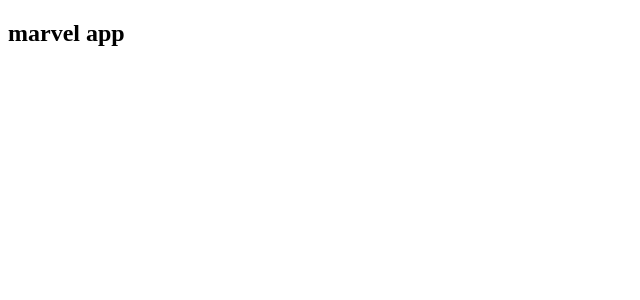
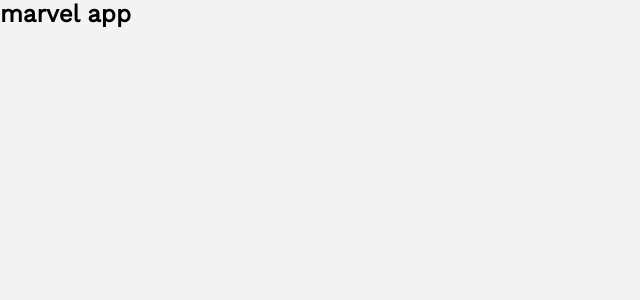
Before and after one commit to LucasViana1/hero-list, a JavaScript app: page / in a window 1280 px wide. Shown: the top 300 px of the page, without its empty margins (0-640 px from the left). Built offline with nearby package versions, Linux system fonts and the light colour scheme.

Commit message:
configuration the styled components and global style

```diff
--- a/package.json
+++ b/package.json
@@ -25,7 +25,8 @@
   "dependencies": {
     "react": "^17.0.2",
     "react-dom": "^17.0.2",
-    "react-router-dom": "^6.0.1"
+    "react-router-dom": "^6.0.1",
+    "styled-components": "^5.3.3"
   },
   "devDependencies": {
     "@babel/core": "^7.16.0",
--- a/public/index.html
+++ b/public/index.html
@@ -13,6 +13,9 @@
   />
   <meta name="author" content="Lucas Viana Cunha" />
   <meta name="application-name" content="Hero List" />
+  <link rel="preconnect" href="https://fonts.googleapis.com">
+  <link rel="preconnect" href="https://fonts.gstatic.com" crossorigin>
+  <link href="https://fonts.googleapis.com/css2?family=Work+Sans&display=swap" rel="stylesheet">
   <title>Marvel</title>
 </head>
 <body>
--- a/src/App.js
+++ b/src/App.js
@@ -1,5 +1,11 @@
 import Routes from './routes';
+import GlobalStyle from './styles/global';
 
-const App = () => <Routes />;
+const App = () => (
+  <>
+    <GlobalStyle />
+    <Routes />
+  </>
+);
 
 export default App;
--- /dev/null
+++ b/src/styles/global.js
@@ -0,0 +1,15 @@
+import { createGlobalStyle } from 'styled-components';
+
+export default createGlobalStyle`
+  * {
+    margin: 0;
+    padding: 0;
+    outline: 0;
+    box-sizing: 0;
+  }
+
+  body{
+    background-color: #f3f3f3;
+    font-family: 'Work Sans', sans-serif;
+  }
+`;
```
Also changed, not shown: 1 other file (tests, documents, lock files or other folders).
